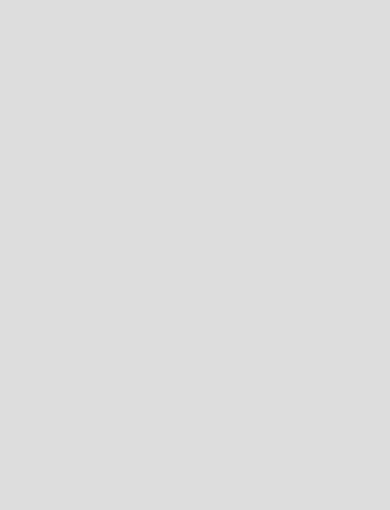
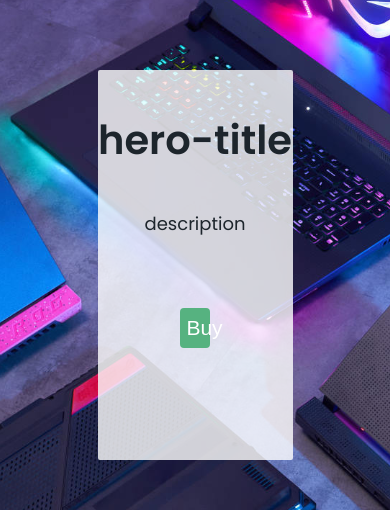
Before and after one commit to EdwardCCB/E-commerce_project, a React (Vite) app in the folder frontend/: page / in a window 390 px wide. Shown: the part 328-838 px from the top of the page. Built offline with nearby package versions, Linux system fonts and the light colour scheme.

Commit message:
Add new componen call present, note. no responsive desing implement yet, and image for icons need to be update to SVG format

```diff
--- a/frontend/src/App.jsx
+++ b/frontend/src/App.jsx
@@ -1,10 +1,12 @@
 import React from 'react';
 import {Nav} from './components/Nav'
+import { Present } from './components/Present';
 
 function App () {
   return(
     <div>
       <Nav></Nav>
+      <Present></Present>
     </div>
   )
 }
--- /dev/null
+++ b/frontend/src/components/Present.jsx
@@ -0,0 +1,27 @@
+import React from 'react'
+import '../styles/Present.css'
+
+import fondoPresent from '../assets/present-assets/bg-image.svg'
+
+export function Present () {
+    return (
+        <div>
+            <article className='present'>
+                <div className='product-info'>
+                    <div className='present-product-title'>
+                        <p>hero-title</p>
+                    </div>
+                    <div className='present-product-span'>
+                        <span>description</span>
+                    </div>
+                    <div>
+                        <button>
+                        <span>Buy</span>
+                        </button>
+                    </div>
+                </div>
+            </article>
+        </div>
+    )
+
+}
--- /dev/null
+++ b/frontend/src/styles/Present.css
@@ -0,0 +1,58 @@
+@import url('https://fonts.googleapis.com/css2?family=Poppins:ital,wght@0,100;0,200;0,300;0,400;0,500;0,600;0,700;0,800;0,900;1,100;1,200;1,300;1,400;1,500;1,600;1,700;1,800;1,900&display=swap');
+
+.present {
+    width: 100%;
+    height: 780px;
+    background-image: url('../assets/present-assets/bg-image.svg');
+    background-size: cover;
+    background-position: center;
+    background-repeat: no-repeat;
+    display: flex;
+    align-items: center;
+    justify-content: center;
+    font-family: "Poppins", sans-serif;
+
+}
+
+.product-info {
+    position: relative; /* Relativo para que los hijos puedan estar posicionados internamente si es necesario */
+    background-color: rgba(255, 255, 255, 0.8); /* Fondo blanco semitransparente */
+    z-index: 1; /* Asegura que esté encima del fondo */
+    text-align: center; /* Centra el contenido dentro del div */
+    height: 50%;
+    width: 50%;
+    border-radius:2px;
+}
+
+.present-product-title {
+    margin-top: 10%;
+    font-size: 40px;
+    font-weight: 570;
+    color: #1D252C;
+}
+
+
+.present-product-span {
+    font-size: 18px;
+    height: 25%;
+    color: #1D252C;
+
+}
+
+/* Estilo adicional para el botón */
+.product-info button {
+    width: 15%;
+    height: 40px;
+    background-color: #56B280; /* Color del botón */
+    color: white;
+    border: none;
+    cursor: pointer;
+    border-radius: 5px;
+    font-size: 21px;
+    border-radius: 4px;
+
+}
+
+.product-info button:hover {
+    background-color: #3d8f68; /* Color del botón al pasar el mouse */
+}
```
Also changed, not shown: frontend/src/assets/present-assets/bg-image.svg (added).
